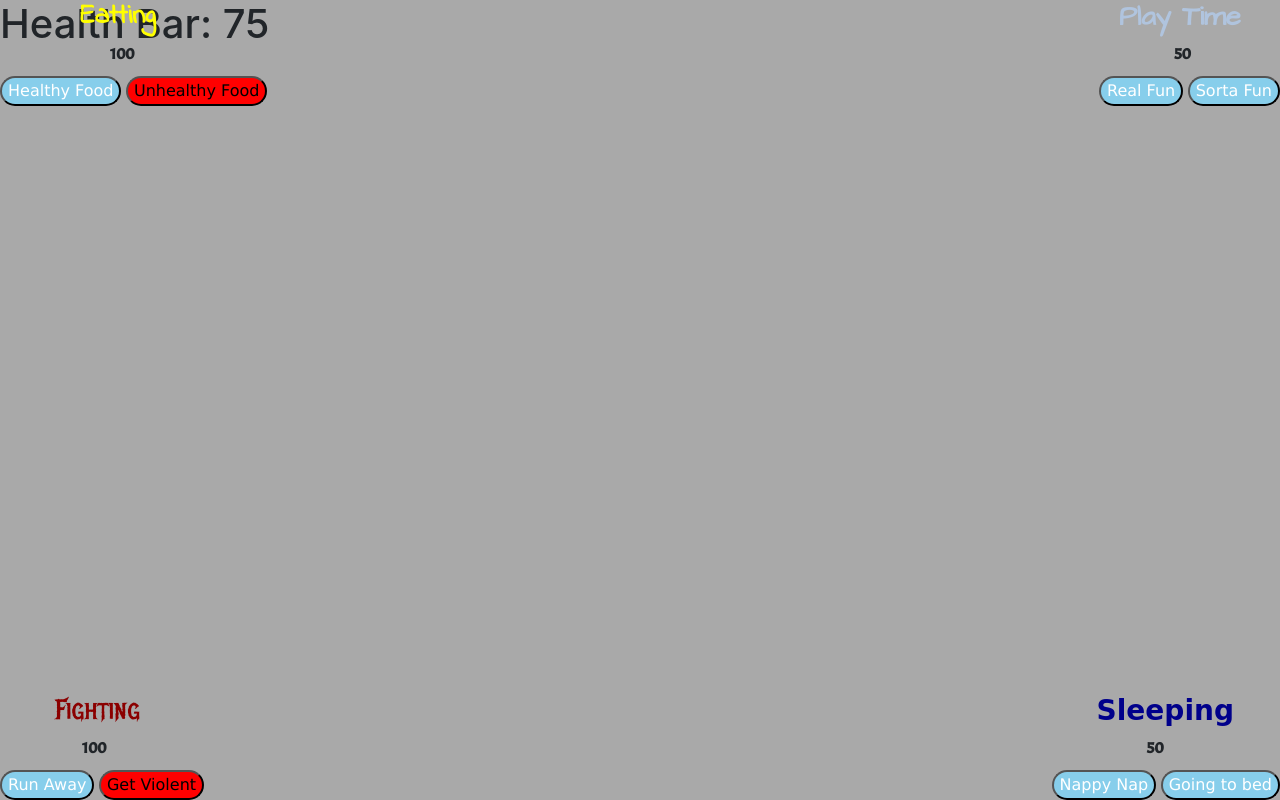
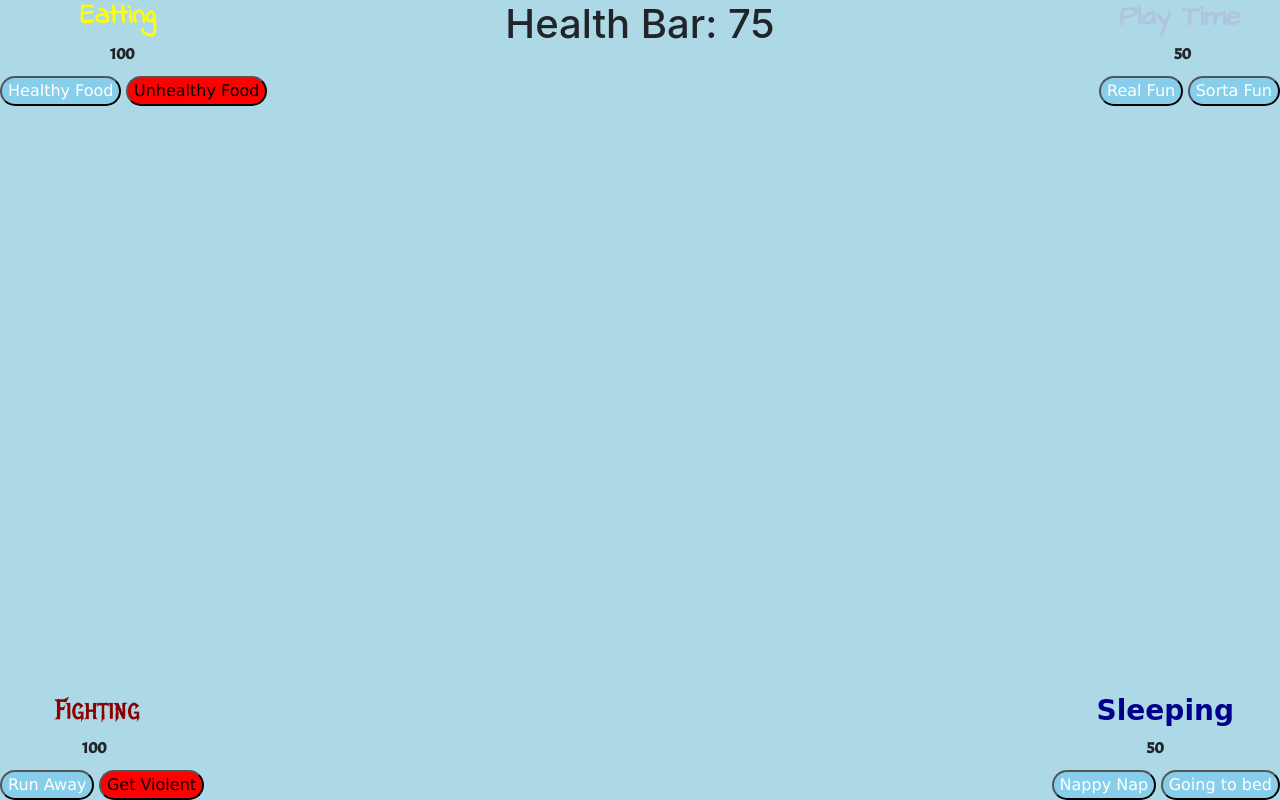
Before and after one commit to medlenmage/Tamogotchi, a website built with webpack: page src/index.html in a window 1280 px wide. Built offline with nearby package versions, Linux system fonts and the light colour scheme; a web font is replaced by a local one.

```diff
--- a/src/styles/main.scss
+++ b/src/styles/main.scss
@@ -3,7 +3,7 @@
 @import url('https://fonts.googleapis.com/css2?family=Acme&family=Architects+Daughter&family=Bellota&family=Indie+Flower&family=Metal+Mania&display=swap');
 
 body {
-  background-color: darkgray;
+  background-color: lightblue;
 }
 
 #eat {
@@ -103,3 +103,9 @@
   font-family: 'Acme', sans-serif;
   font-weight: bold;
 }
+
+#progress {
+  margin: auto;
+  width: 50%;
+  text-align: center;
+}
```
